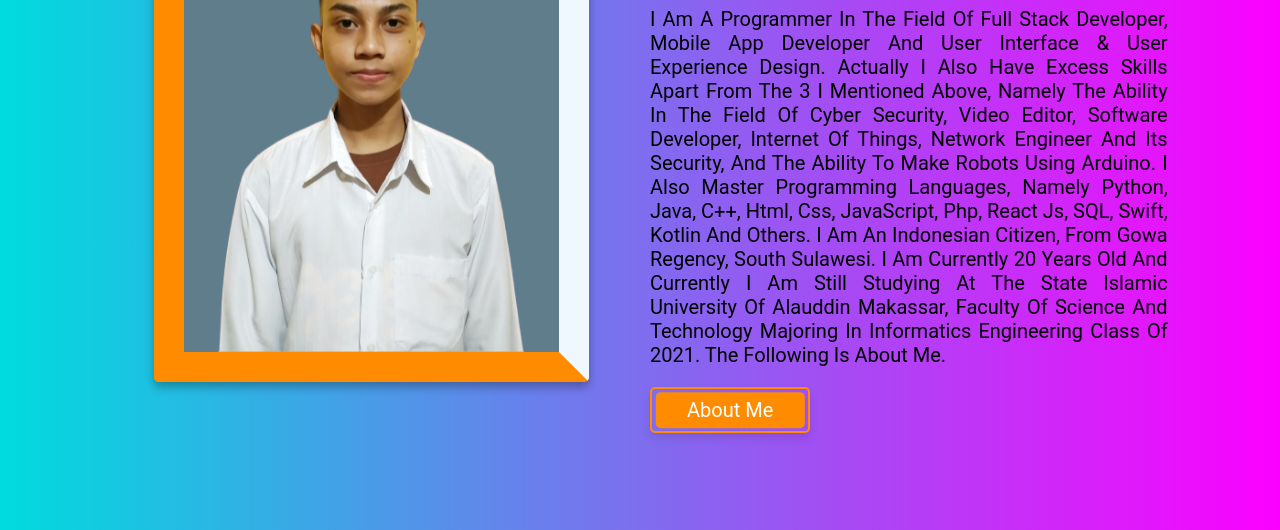
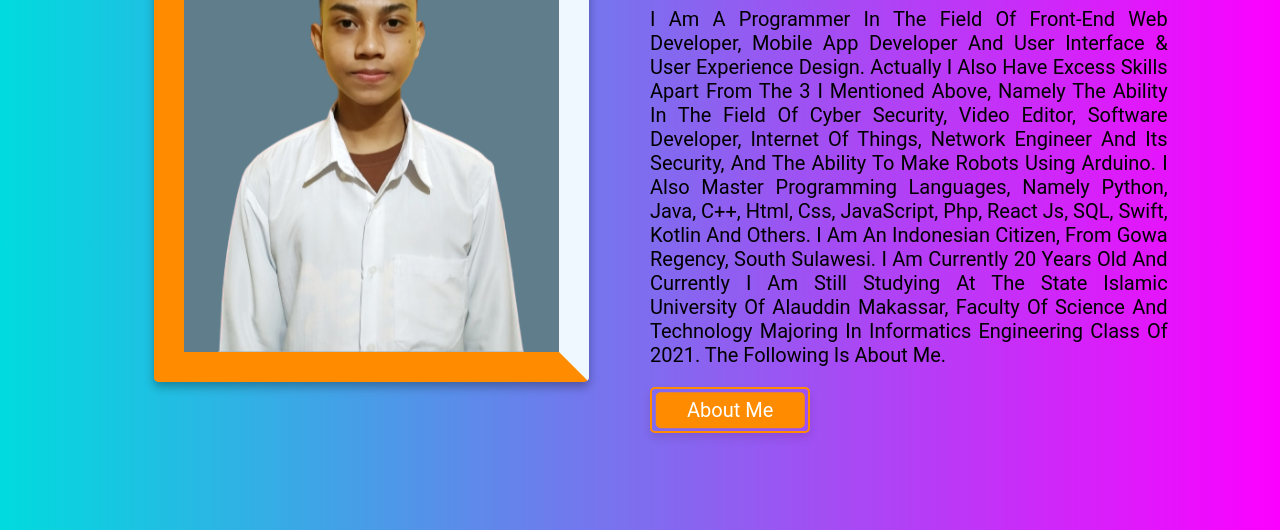
Before and after one commit to muharyaanandas/portofoliowebsite2, a plain HTML site: page index.html in a window 1280 px wide. Shown: the part 267-797 px from the top of the page. Drawn offline with nearby package versions, Linux system fonts and the light colour scheme.

Commit message:
perubahan kalimat

```diff
--- a/index.html
+++ b/index.html
@@ -49,7 +49,7 @@
     <div class="content">
         <span class="hello">halo</span>
         <h3> I'M <span>MUH ARYA ANANDA S</span> </h3>
-        <p align="justify">I am a programmer in the field of Full Stack Developer, Mobile App Developer and user interface & user experience Design. Actually I also have excess skills apart from the 3 I mentioned above, namely the ability in the field of cyber security, video editor, software developer, Internet of Things, Network Engineer and its security, and the ability to make robots using Arduino. I also master programming languages, namely Python, Java, C++, Html, Css, JavaScript, Php, React Js, SQL, swift, kotlin and others. I am an Indonesian citizen, from Gowa Regency, South Sulawesi. I am currently 20 years old and currently I am still studying at the State Islamic University of Alauddin Makassar, Faculty of Science and Technology majoring in Informatics Engineering class of 2021. The following is about me.</p>
+        <p align="justify">I am a programmer in the field of front-end web Developer, Mobile App Developer and user interface & user experience Design. Actually I also have excess skills apart from the 3 I mentioned above, namely the ability in the field of cyber security, video editor, software developer, Internet of Things, Network Engineer and its security, and the ability to make robots using Arduino. I also master programming languages, namely Python, Java, C++, Html, Css, JavaScript, Php, React Js, SQL, swift, kotlin and others. I am an Indonesian citizen, from Gowa Regency, South Sulawesi. I am currently 20 years old and currently I am still studying at the State Islamic University of Alauddin Makassar, Faculty of Science and Technology majoring in Informatics Engineering class of 2021. The following is about me.</p>
         <a href="#about" class="btn">about me</a>
     </div>
 
```
